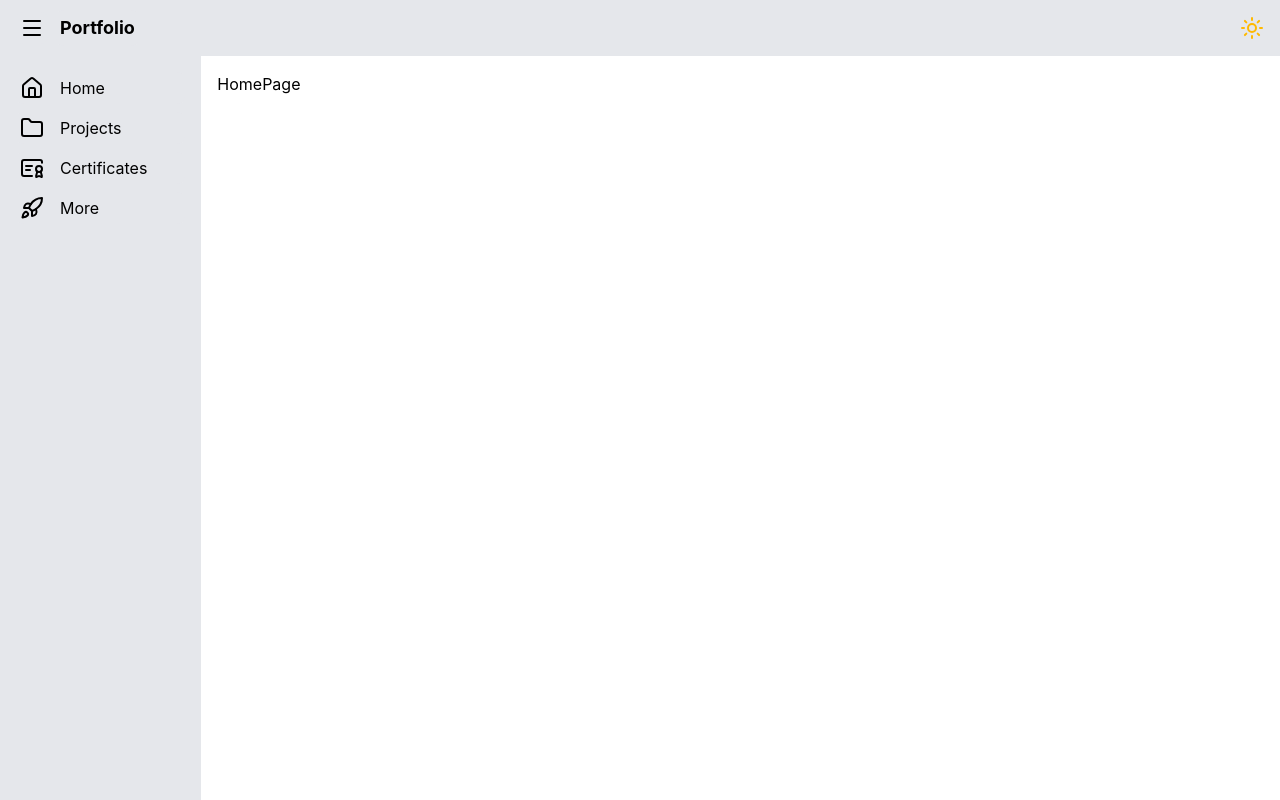
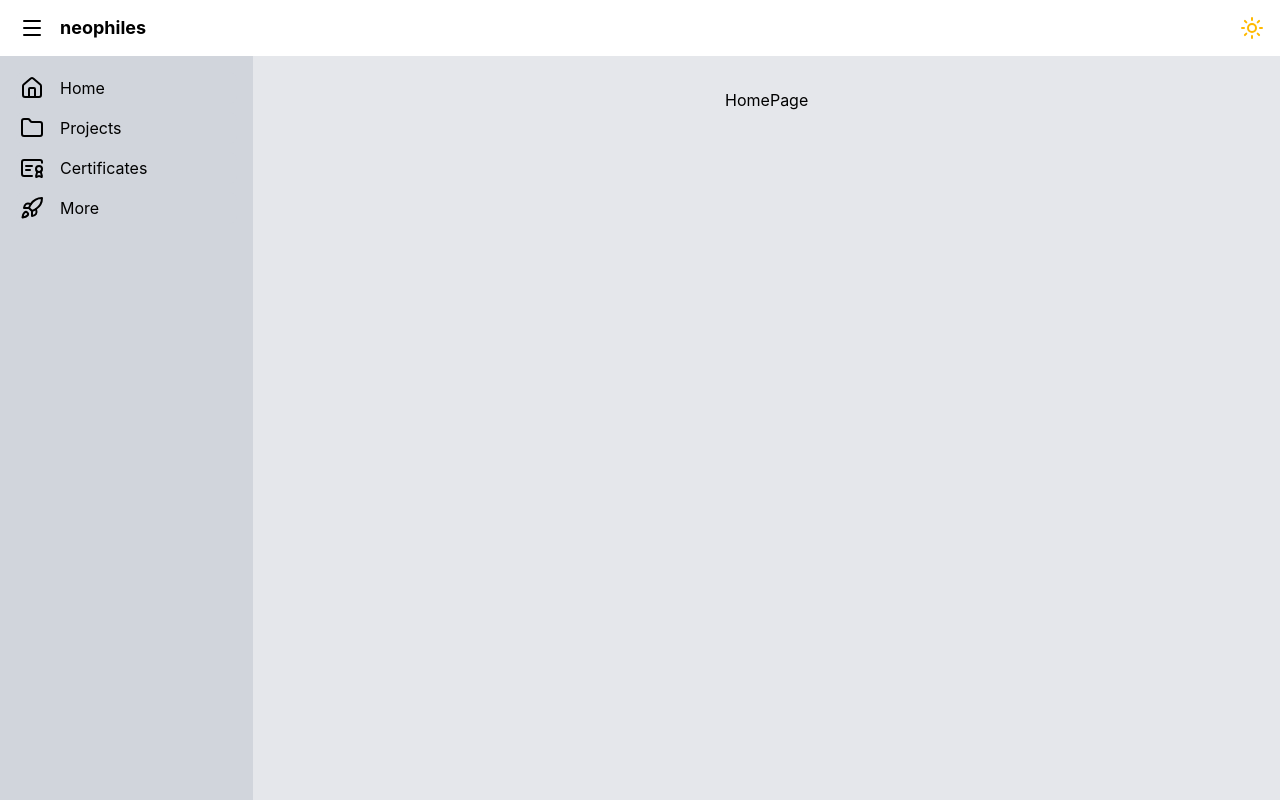
Before and after one commit to neophiles/portfolio, a React (Vite) app in the folder frontend/: page / in a window 1280 px wide. Built offline with nearby package versions, Linux system fonts and the light colour scheme.

Commit message:
refactor(layout): invert base colors

```diff
--- a/frontend/src/components/layout/Header.tsx
+++ b/frontend/src/components/layout/Header.tsx
@@ -12,13 +12,13 @@ export default function Header() {
   const navigate = useNavigate()
 
   return (
-    <header className="sticky t-0 w-full h-14 p-4 flex items-center justify-center bg-base-200">
+    <header className="sticky t-0 w-full h-14 p-4 flex items-center justify-center bg-base-100">
       <div className="w-full flex items-center gap-2 bg-inherit">
         <Button className="p-1 bg-inherit rounded-lg" onClick={toggleOpen}>
           <Menu />
         </Button>
         <Button className="p-1 bg-inherit rounded-lg" onClick={() => navigate("/home")}>
-          <Text as="h1">Portfolio</Text>
+          <Text as="h1">neophiles</Text>
         </Button>
         <div className="flex-1" />
         <Button
--- a/frontend/src/components/layout/Main.tsx
+++ b/frontend/src/components/layout/Main.tsx
@@ -2,8 +2,8 @@ import { Outlet } from "react-router";
 
 export default function Main() {
   return (
-    <main className="w-full p-4 bg-base-100">
-      <div className="w-full">
+    <main className="w-full p-8 bg-base-200">
+      <div className="w-full flex justify-center">
         <Outlet />
       </div>
     </main>
--- a/frontend/src/components/layout/Sidebar.tsx
+++ b/frontend/src/components/layout/Sidebar.tsx
@@ -10,11 +10,11 @@ export default function Sidebar() {
   const { isOpen } = useSidebar()
   const navigate = useNavigate()
 
-  const sidebarWidth = isOpen ? "w-60" : "w-0 md:w-16"
+  const sidebarWidth = isOpen ? "w-xs" : "w-0 md:w-16"
 
   return (
     <aside className={cn(
-      "absolute md:sticky left-0 top-14 h-[calc(100vh-3.5rem)] bg-base-200 overflow-hidden md:overflow-visible transition-[width] ease-in-out duration-200",
+      "absolute md:sticky left-0 top-14 h-[calc(100vh-3.5rem)] bg-base-300 overflow-hidden md:overflow-visible transition-[width] ease-in-out duration-200",
       sidebarWidth
     )}>
       <div className="p-4 flex flex-col bg-inherit overflow-hidden">
```
